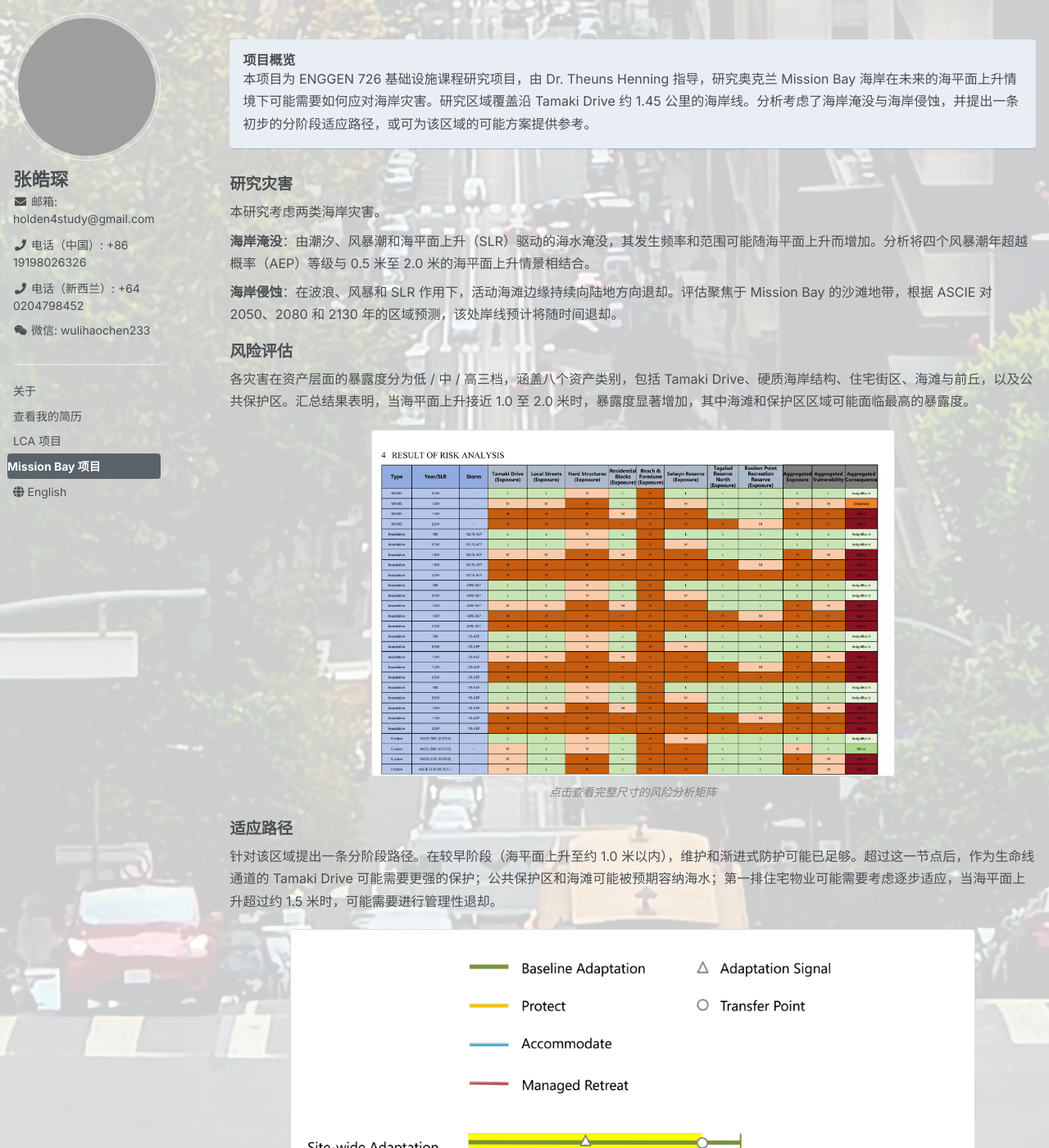
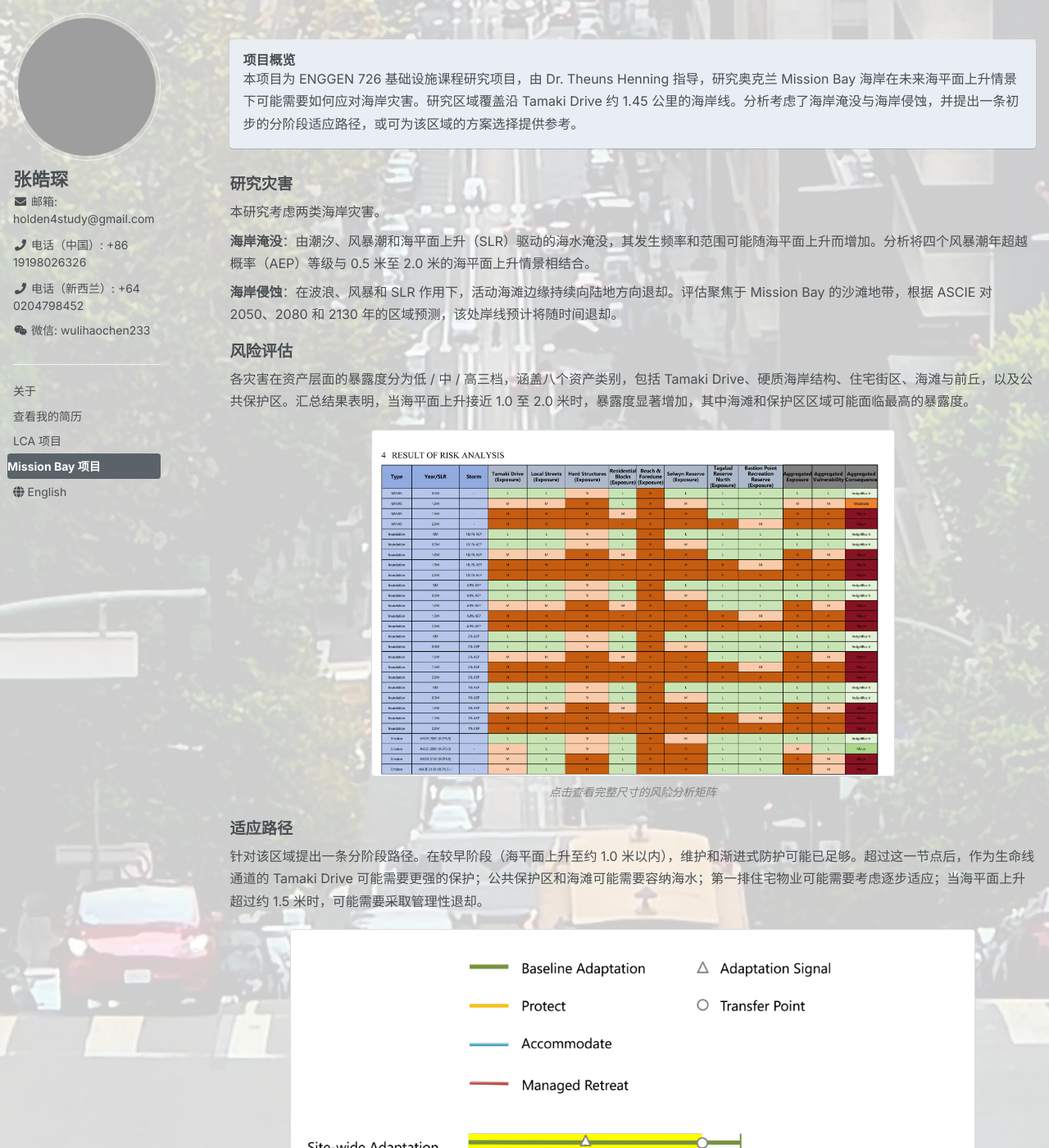
Before and after one commit to Zhang-holden/Zhang-holden.github.io, a Jekyll site: the page built from _pages/zh/mission-bay-adaptation.md, in a window 1280 px wide and 1400 px high. Shown: the whole window at 82% size. Built offline with Jekyll 4.4.1, drawn with Linux system fonts in a browser that asks for light colours; grey boxes are pictures that could not be loaded.

Commit message:
Remove stray note and improve Chinese page wording

```diff
--- a/_pages/zh/mission-bay-adaptation.md
+++ b/_pages/zh/mission-bay-adaptation.md
@@ -20,7 +20,7 @@ author_profile: true
 
 <div class="notice--info">
   <h4 class="no_toc">项目概览</h4>
-  <p>本项目为 ENGGEN 726 基础设施课程研究项目，由 Dr. Theuns Henning 指导，研究奥克兰 Mission Bay 海岸在未来的海平面上升情境下可能需要如何应对海岸灾害。研究区域覆盖沿 Tamaki Drive 约 1.45 公里的海岸线。分析考虑了海岸淹没与海岸侵蚀，并提出一条初步的分阶段适应路径，或可为该区域的可能方案提供参考。</p>
+  <p>本项目为 ENGGEN 726 基础设施课程研究项目，由 Dr. Theuns Henning 指导，研究奥克兰 Mission Bay 海岸在未来海平面上升情景下可能需要如何应对海岸灾害。研究区域覆盖沿 Tamaki Drive 约 1.45 公里的海岸线。分析考虑了海岸淹没与海岸侵蚀，并提出一条初步的分阶段适应路径，或可为该区域的方案选择提供参考。</p>
 </div>
 
 ## 研究灾害
@@ -44,7 +44,7 @@ author_profile: true
 
 ## 适应路径
 
-针对该区域提出一条分阶段路径。在较早阶段（海平面上升至约 1.0 米以内），维护和渐进式防护可能已足够。超过这一节点后，作为生命线通道的 Tamaki Drive 可能需要更强的保护；公共保护区和海滩可能被预期容纳海水；第一排住宅物业可能需要考虑逐步适应，当海平面上升超过约 1.5 米时，可能需要进行管理性退却。
+针对该区域提出一条分阶段路径。在较早阶段（海平面上升至约 1.0 米以内），维护和渐进式防护可能已足够。超过这一节点后，作为生命线通道的 Tamaki Drive 可能需要更强的保护；公共保护区和海滩可能需要容纳海水；第一排住宅物业可能需要考虑逐步适应；当海平面上升超过约 1.5 米时，可能需要采取管理性退却。
 
 <div style="text-align: center; margin: 20px 0;">
   <a href="/images/mission_bay_adaptation_pathway.png" target="_blank" title="点击查看完整尺寸的适应路径图">
```
Also changed, not shown: _pages/zh/index.md (+2 -6 lines), _pages/zh/rescued-flour-lca.md (+1 -1 lines).
